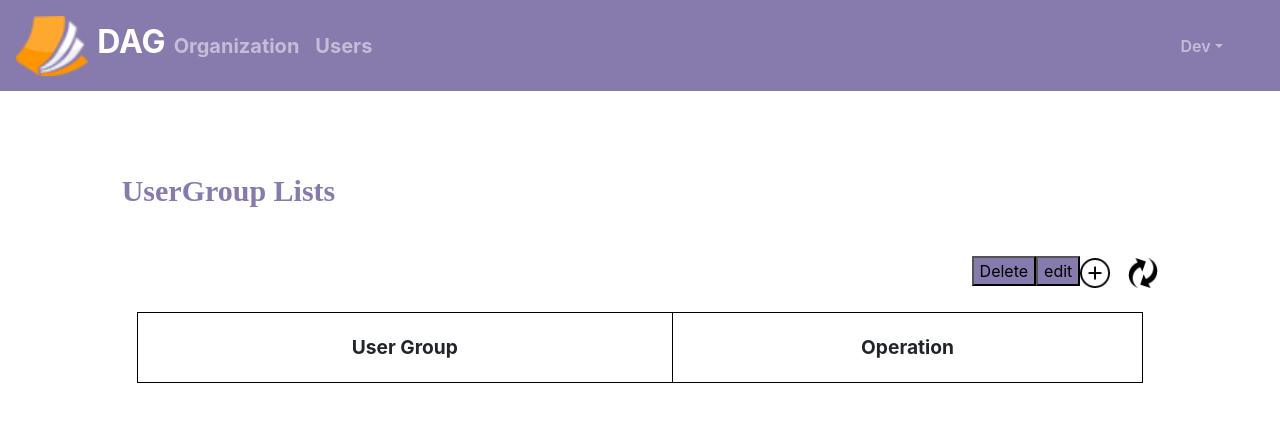
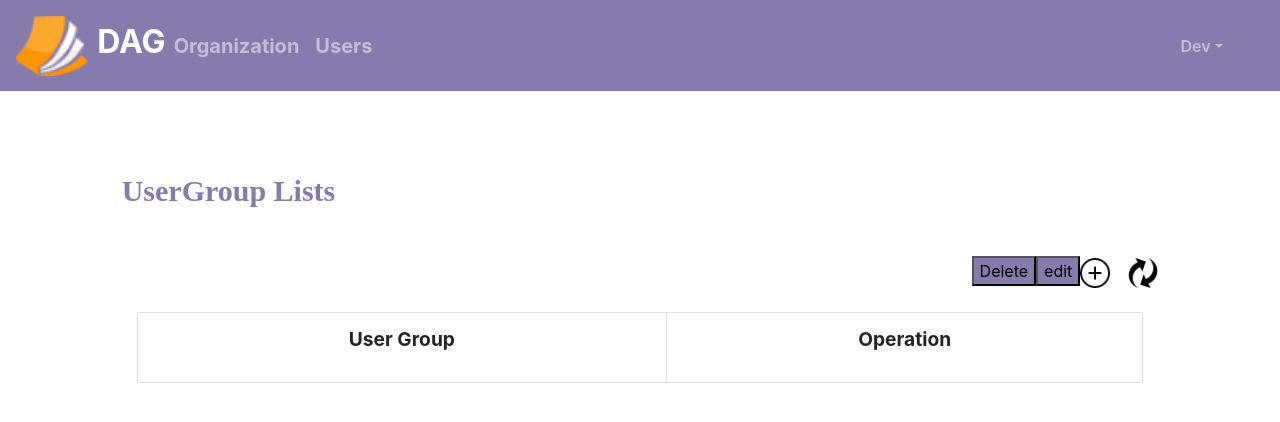
Before and after one commit to PinnacleInternTeam/DAGFinal, a React (Vite) app: page /user_group in a window 1280 px wide. Shown: the top 422 px of the page. Built offline with nearby package versions, Linux system fonts and the light colour scheme.

Commit message:
tableborder

```diff
--- a/src/components/User_group.jsx
+++ b/src/components/User_group.jsx
@@ -75,7 +75,7 @@ export default function User_group() {
                     <div className="col-lg-12 col-md-12 col-sm-12 col-xs-12 text-center body-inner no-padding table-responsive">
 
 
-                    <table border="1">
+                    <table className='table table-bordered table-striped table-hover' border="1">
                         <tr className='headingsizes'>
                             <th>User Group</th>
                             <th>Operation</th>
--- a/src/components/Users.jsx
+++ b/src/components/Users.jsx
@@ -76,7 +76,7 @@ export default function Organization() {
 
 
                     <div className="col-lg-12 col-md-12 col-sm-12 col-xs-12 text-center body-inner no-padding table-responsive">
-                    <table border="1"  >
+                    <table  border="1"  id="datatable2"  >
                         <tr className='headingsizes'>
                             <th>User Name</th>
                             <th>Org Name</th>
--- a/src/styles/CustomisedStyle.css
+++ b/src/styles/CustomisedStyle.css
@@ -767,12 +767,13 @@ label {
 .table-bordered > tfoot > tr > td,
 .table-bordered > tfoot > tr > th,
 .table-bordered > thead > tr > td,
-.table-bordered > thead > tr > th {
-  border: 1px solid #429f8c;
+.table-bordered > thead > tr > th
+.table-bordered>tbody>tr>td>button{
+  border: 1px solid #877bae;
 }
 
 #datatable2 th {
-  background: #429f8c;
+  background: #877bae;
   color: #fff;
   padding: 8px;
   text-align: center;
```
